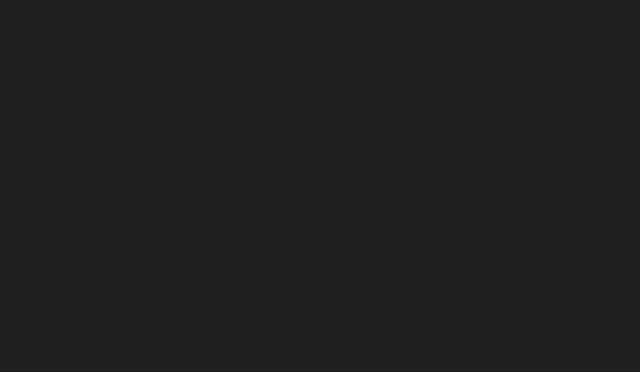
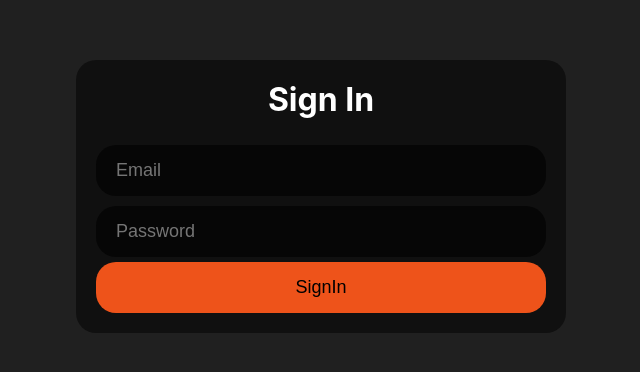
Before and after one commit to sotirismorf/social-app, a React (Create React App) app in the folder client/: page /login in a window 1280 px wide. Shown: the part 140-512 px from the top of the page, without its empty margins (319-959 px from the left). Built offline with nearby package versions, Linux system fonts and the light colour scheme.

Commit message:
Added Auth

```diff
--- a/client/src/App.css
+++ b/client/src/App.css
@@ -1,12 +1,17 @@
 .p-5 {padding:5px;}
 .mx-auto {margin-left:auto;margin-right:auto;}
+.my-auto {margin-top:auto;margin-bottom: auto;}
 .my-0 {
 	margin-top: 0;
 	margin-bottom: 0;
 }
+.my-5 {margin-top:5px;margin-bottom:5px;}
+.my-10 {margin-top:10px;margin-bottom:10px;}
 
 .mt-0 {margin-top:0;}
+.mb-0 {margin-bottom:0;}
 .ml-5 {margin-left:5px;}
+.mb-5 {margin-bottom:5px;}
 .pl-5 {padding-left:5px;}
 
 .center {
@@ -42,7 +47,9 @@
 }
 
 .Box {
-	display: block;
+	display: flex;
+	flex-direction: column;
+	max-width: 600px;
 	overflow-wrap: break-word;
 	background: #101010;
 	padding: 30px;
@@ -53,7 +60,8 @@
 }
 
 .Line {
-	display: inline-flex;
+	display: flex;
+	flex-direction:row;
 	width: 100%
 }
 
@@ -86,13 +94,11 @@
 
 input {
 	color: white;
-	width: 100%;
 	border-radius: 20px;
 	border-style: none;
 	font-size: large;
 	background-color: #060606;
 	padding: 15px 20px;
-	margin-right: 15px;
 	transition: 0.2s;
 }
 
--- a/client/src/App.js
+++ b/client/src/App.js
@@ -12,7 +12,7 @@
 				<Switch>
 					<Route path="/" exact component={() => <Home />} />
 					<Route path="/friends" exact component={() => <Friends />} />
-					<Route path="/signin" exact component={() => <SignIn />} />
+					<Route path="/login" exact component={() => <SignIn />} />
 				</Switch>
 			</Router>
 		</div>
--- a/client/src/components/Feed.js
+++ b/client/src/components/Feed.js
@@ -5,11 +5,12 @@
 function Feed() {
 
 	const [posts, setPosts] = useState([]);
+	const [error, setError] = useState("");
 
 
 	const getPosts = async () => {
 		try {
-      const response = await fetch("https://www.sotirismorfakidis.xyz/api/posts");
+		const response = await fetch("https://www.sotirismorfakidis.com/api/posts");
 		const jsonData = await response.json();
 
 		setPosts(jsonData);
@@ -17,6 +18,7 @@
 			console.error(err.message);
 		}
 	};
+
 
 	useEffect(() => {
 		getPosts();
--- a/client/src/components/PostCreation.js
+++ b/client/src/components/PostCreation.js
@@ -25,7 +25,6 @@
 			<form className="Line" onSubmit={onSubmitForm}>
 				<input
 					type="text"
-					className="Form"
 					value={description}
 					onChange={e => setDescription(e.target.value)}
 					placeholder="Type something...">
--- /dev/null
+++ b/client/src/components/SignIn.css
@@ -0,0 +1,24 @@
+html, body {
+	height: 100%;
+}
+
+.SignIn {
+	display: flex;
+	justify-content: center;
+}
+
+.Column {
+	position: absolute;
+	top: 25%;
+}
+
+.SignInForm {
+	width: 450px;
+	display: flex;
+	flex-direction: column;
+	text-align: center;
+	padding: 20px;
+	border-radius: 20px;
+	border-style: none;
+	background-color: #101010;
+}
--- a/client/src/components/SignIn.js
+++ b/client/src/components/SignIn.js
@@ -1,11 +1,64 @@
-function SignIn() {
+import { getAuth, signInWithEmailAndPassword } from "firebase/auth";
+import "./SignIn.css"
+import "../firebase"
+//import "../contexts/AuthContext.js"
+import React, { useRef, useState } from "react"
+import { Link, useHistory } from "react-router-dom"
+
+function Signup() {
+
+	const [email, setEmail] = useState("");
+	const [password, setPassword] = useState("");
+	const [error, setError] = useState("");
+
+	const history = useHistory();
+
+	async function onSubmitForm(e) {
+		e.preventDefault();
+
+		signInWithEmailAndPassword(auth, email, password)
+			.then((userCredential) => {
+				// Signed in
+				const user = userCredential.user;
+				history.push("/")
+			})
+			.catch((error) => {
+				const errorCode = error.code;
+				const errorMessage = error.message;
+				console.log(errorMessage);
+				setError("Failed to log in");
+			});
+	};
+
+	const auth = getAuth();
+
 	return (
-		<div className="Home">
-			<form className="Box">
-			Login
+		<div className="SignIn">
+			<div className="Column">
+			<form className="SignInForm my-auto"
+				onSubmit={onSubmitForm}
+				spellcheck="false">
+				<h1 className="mt-0">Sign In</h1>
+				<input
+					type="text"
+					className="Form my-5"
+					value={email}
+					onChange={e => setEmail(e.target.value)}
+					placeholder="Email">
+				</input>
+				<input
+					type="password"
+					className="Form my-5"
+					value={password}
+					onChange={e => setPassword(e.target.value)}
+					placeholder="Password">
+				</input>
+				<button>SignIn</button>
 			</form>
+			<p>{error}</p>
+			</div>
 		</div>
   );
 }
 
-export default SignIn;
+export default Signup;
--- /dev/null
+++ b/client/src/firebase.js
@@ -0,0 +1,17 @@
+// Import the functions you need from the SDKs you need
+import { initializeApp } from "firebase/app";
+// TODO: Add SDKs for Firebase products that you want to use
+// https://firebase.google.com/docs/web/setup#available-libraries
+
+// Your web app's Firebase configuration
+const firebaseConfig = {
+  apiKey: "AIzaSyDcmG7gl2zwz2stv9okfvnkL69Ii8W65Bg",
+  authDomain: "authentication-dev-239c9.firebaseapp.com",
+  projectId: "authentication-dev-239c9",
+  storageBucket: "authentication-dev-239c9.appspot.com",
+  messagingSenderId: "948940242519",
+  appId: "1:948940242519:web:c27a571e870b092176ed12"
+};
+
+// Initialize Firebase
+const app = initializeApp(firebaseConfig);
```
Also changed, not shown: 1 other file (tests, documents, lock files or other folders). Lines whose indentation alone changed are shown as unchanged.
